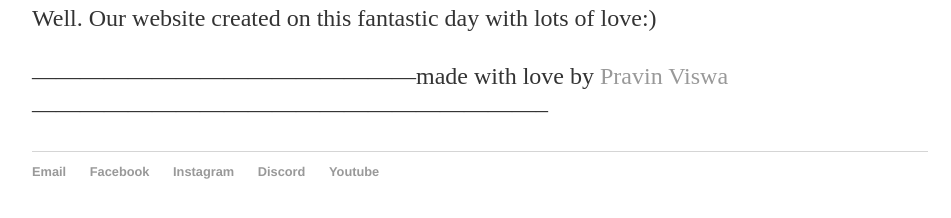
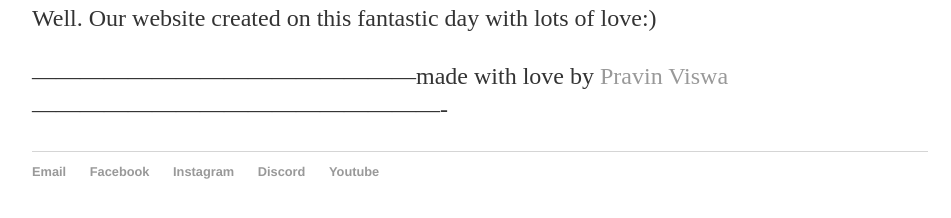
Before and after one commit to PravinViswa/pravinviswa.github.io, a Jekyll site: the page built from _posts/2021-07-04-pravin-viswa-site-launched.md, in a window 1280 px wide. Shown: the part 253-471 px from the top of the page, without its empty margins (160-1111 px from the left). Built offline with Jekyll 4.4.1, drawn with Linux system fonts in a browser that asks for light colours.

```diff
--- a/_posts/2021-07-04-pravin-viswa-site-launched.md
+++ b/_posts/2021-07-04-pravin-viswa-site-launched.md
@@ -5,4 +5,4 @@ date: 2021-07-04
 ---
 Well. Our website created on this fantastic day with lots of love:)
 
-------------------------------------------------made with love by [Pravin Viswa](http://pravinviswa.github.io)-----------------------------------------------------------------
+------------------------------------------------made with love by [Pravin Viswa](http://pravinviswa.github.io)----------------------------------------------------
```
